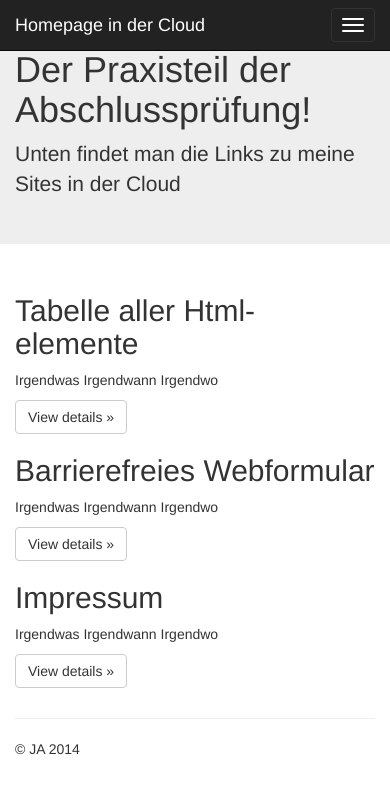
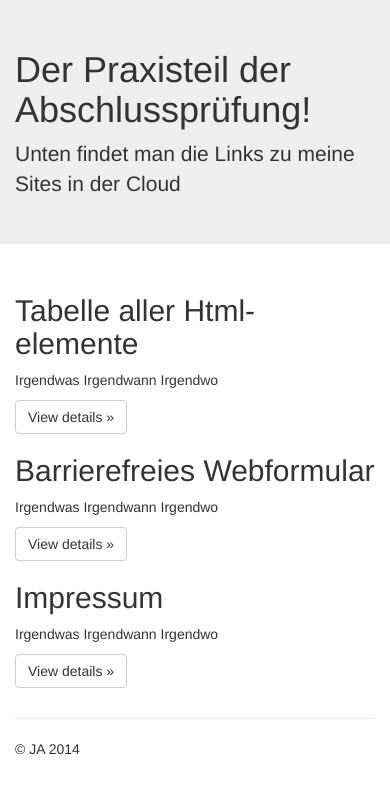
Before and after one commit to Mike66/final01, a plain HTML site: page Index.html in a window 390 px wide. Drawn offline with nearby package versions, Linux system fonts and the light colour scheme.

Commit message:
second commit

```diff
--- a/Index.html
+++ b/Index.html
@@ -1,6 +1,8 @@
 
-<!DOCTYPE html>
-<html lang="en">
+<?xml version="1.0" encoding="UTF-8" ?>
+<!DOCTYPE html PUBLIC "-//W3C//DTD XHTML 1.0 Strict//EN" "http://www.w3.org/TR/xhtml1/DTD/xhtml1-strict.dtd">
+<html xmlns="http://www.w3.org/1999/xhtml">
+
   <head>
     <meta charset="utf-8">
     <meta http-equiv="X-UA-Compatible" content="IE=edge">
@@ -13,25 +15,8 @@
 
     <!-- Bootstrap core CSS -->
     <link href="../../dist/css/bootstrap.css" rel="stylesheet">
-
-
   </head>
-
   <body>
-
-    <div class="navbar navbar-inverse navbar-fixed-top" role="navigation">
-      <div class="container">
-        <div class="navbar-header">
-          <button type="button" class="navbar-toggle" data-toggle="collapse" data-target=".navbar-collapse">
-            <span class="sr-only">Toggle navigation</span>
-            <span class="icon-bar"></span>
-            <span class="icon-bar"></span>
-            <span class="icon-bar"></span>
-          </button>
-          <a class="navbar-brand" href="#">Homepage in der Cloud</a>
-        </div>
-      </div>
-    </div>
 
     <!-- Main jumbotron for a primary marketing message or call to action -->
     <div class="jumbotron">
```
